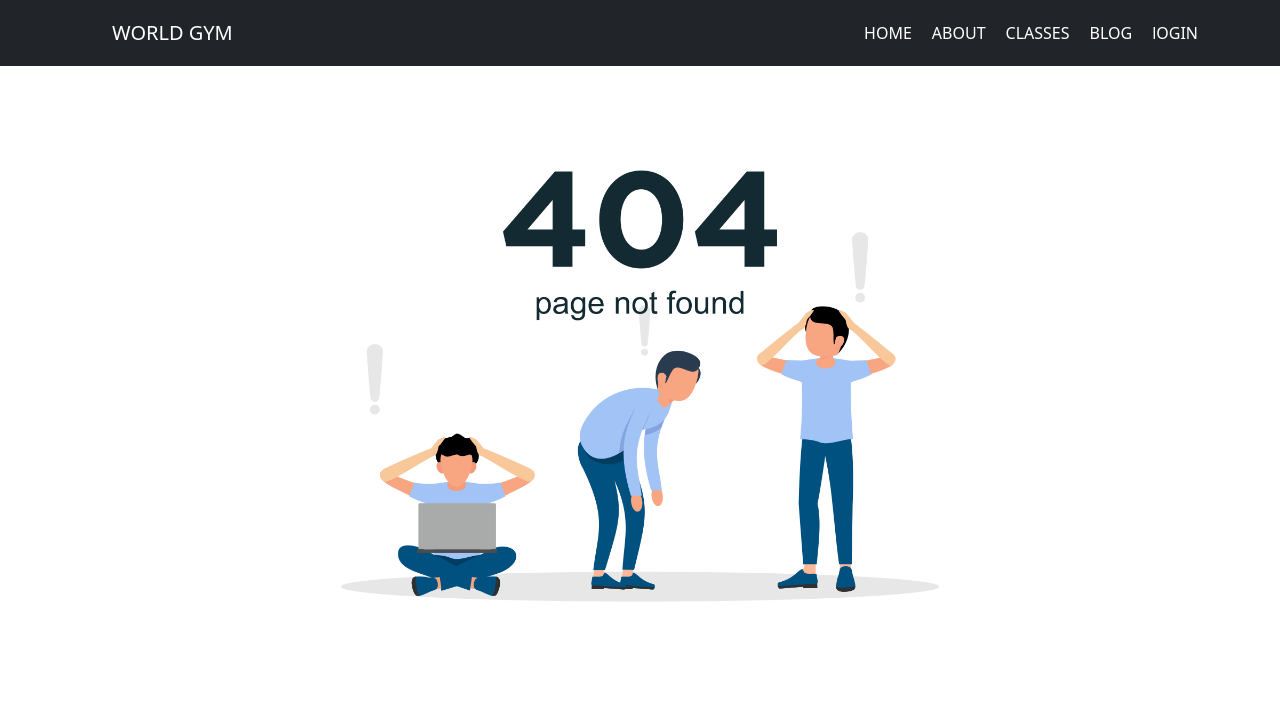
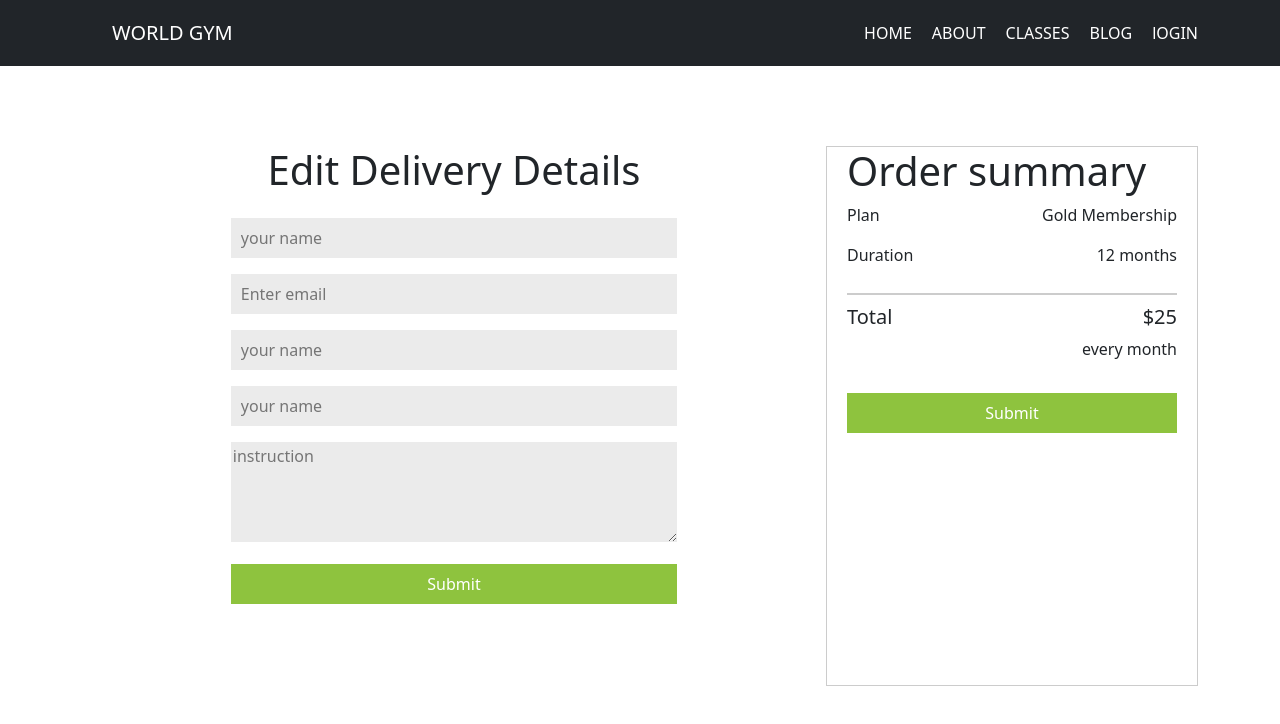
Before and after one commit to JabedH/GYM-WORLD, a React (Create React App) app: page /Checkout in a window 1280 px wide. Shown: the top 724 px of the page. Built offline with nearby package versions, Linux system fonts and the light colour scheme; no server answers.

Commit message:
added checkout area

```diff
--- a/src/App.js
+++ b/src/App.js
@@ -11,6 +11,7 @@ import Login from "./Components/Login/Login";
 import Signup from "./Components/Signup/Signup";
 import NotFound from "./Components/NotFound/NotFound";
 import RequireAuth from "./Components/RequireAuth/RequireAuth";
+import Checkout from "./Components/Checkout/Checkout";
 
 function App() {
   return (
@@ -30,6 +31,7 @@ function App() {
         ></Route>
         <Route path="/Login" element={<Login />}></Route>
         <Route path="/Signup" element={<Signup />}></Route>
+        <Route path="/Checkout" element={<Checkout />}></Route>
         <Route path="*" element={<NotFound />} />
       </Routes>
     </div>
--- /dev/null
+++ b/src/Components/Checkout/Checkout.css
@@ -0,0 +1,32 @@
+.instruction input {
+  height: 70px;
+}
+.checkout {
+  margin-top: 80px;
+}
+.text-area textarea {
+  width: 100%;
+  border: none;
+  background-color: rgb(235, 235, 235);
+}
+.delivery-details {
+  display: grid;
+  grid-template-columns: 2fr 1fr;
+}
+.text-start {
+  width: 60%;
+  margin: 0 auto;
+}
+/* ---- */
+.o-summary {
+  padding: 0 20px;
+  border: 1px solid #ccc;
+}
+.order-item-align {
+  display: flex;
+  justify-content: space-between;
+}
+.order-line {
+  border: 1px solid #ccc;
+  margin: 10px 0;
+}
--- /dev/null
+++ b/src/Components/Checkout/Checkout.js
@@ -0,0 +1,97 @@
+import React from "react";
+import { Form } from "react-bootstrap";
+import { Link } from "react-router-dom";
+import "./Checkout.css";
+
+const Checkout = () => {
+  return (
+    <div className="checkout">
+      <div className="delivery-details container">
+        <div>
+          <h1 className="text-center">Edit Delivery Details</h1>
+          <Form className="text-start">
+            <input
+              className="w-100 mt-3"
+              type="text"
+              name="name"
+              id=""
+              placeholder="your name"
+              required
+            />
+            <input
+              className="w-100 mt-3"
+              type="email"
+              name="email"
+              placeholder="Enter email"
+              required
+            />
+            <input
+              className="w-100 mt-3"
+              type="text"
+              name="name"
+              id=""
+              placeholder="your name"
+              required
+            />
+            <input
+              className="w-100 mt-3"
+              type="text"
+              name="name"
+              id=""
+              placeholder="your name"
+              required
+            />
+
+            <div className="text-area">
+              <textarea
+                className="mt-3"
+                rows="4"
+                cols="100"
+                name="comment"
+                form="usrform"
+                placeholder="instruction"
+              ></textarea>
+            </div>
+            <button className="w-100 btn-color mt-3" type="submit">
+              Submit
+            </button>
+            <div className="mt-2 text-center ">
+              <Link to="/login" className="text-decoration-none account ">
+                Already you have an account?
+              </Link>
+            </div>
+
+            <div className="social-line">
+              <dir className="or-line"></dir>
+              <p>Or</p>
+              <dir className="or-line"></dir>
+            </div>
+          </Form>
+        </div>
+        <div className="o-summary">
+          <h1>Order summary</h1>
+          <div className="order-item-align">
+            <p>Plan</p>
+            <p>Gold Membership</p>
+          </div>
+          <div className="order-item-align">
+            <p>Duration</p>
+            <p>12 months</p>
+          </div>
+
+          <div className="order-line"></div>
+          <div className="order-item-align">
+            <h5>Total</h5>
+            <h5>$25</h5>
+          </div>
+          <p className="text-end">every month</p>
+          <button className="w-100 btn-color mt-3" type="submit">
+            Submit
+          </button>
+        </div>
+      </div>
+    </div>
+  );
+};
+
+export default Checkout;
```
